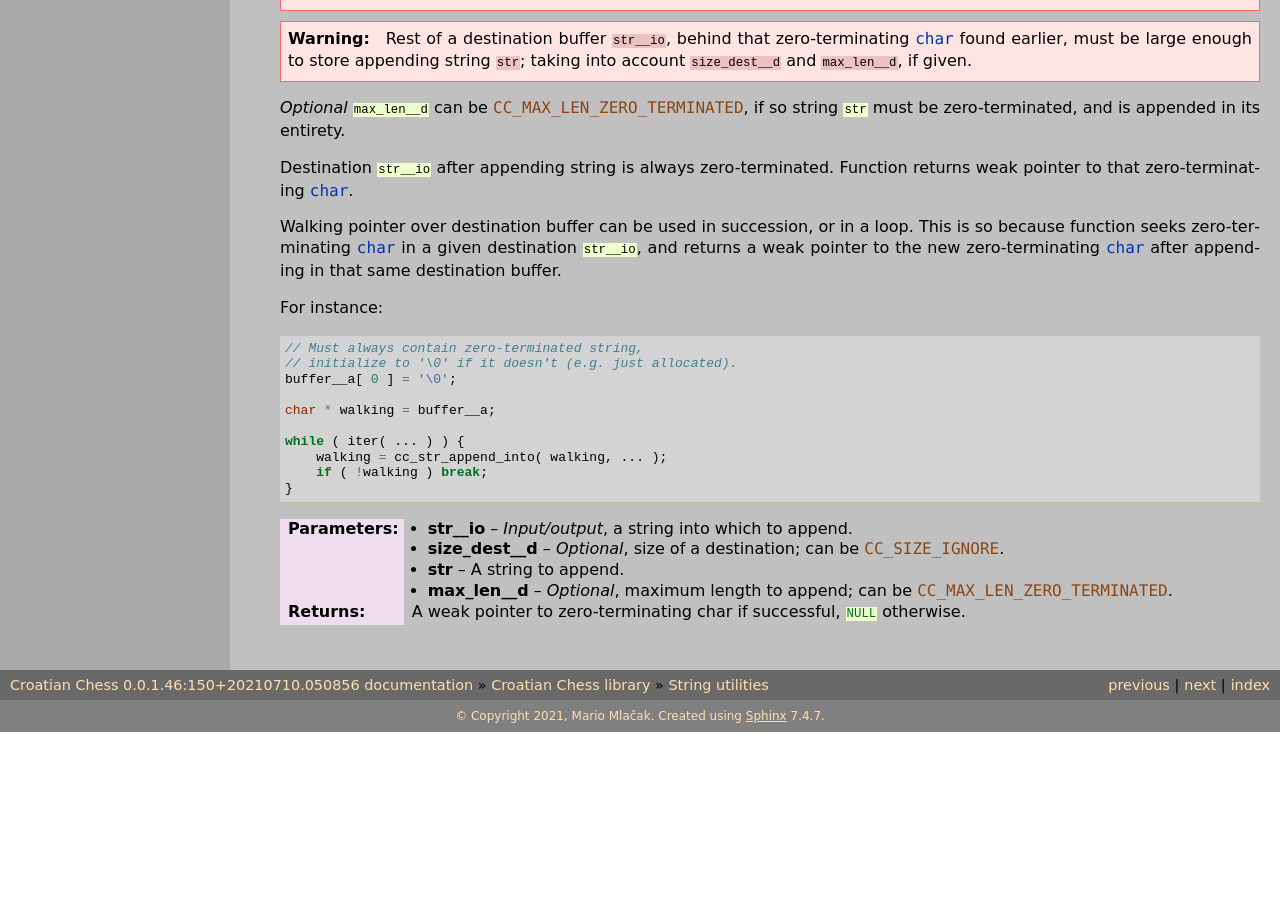
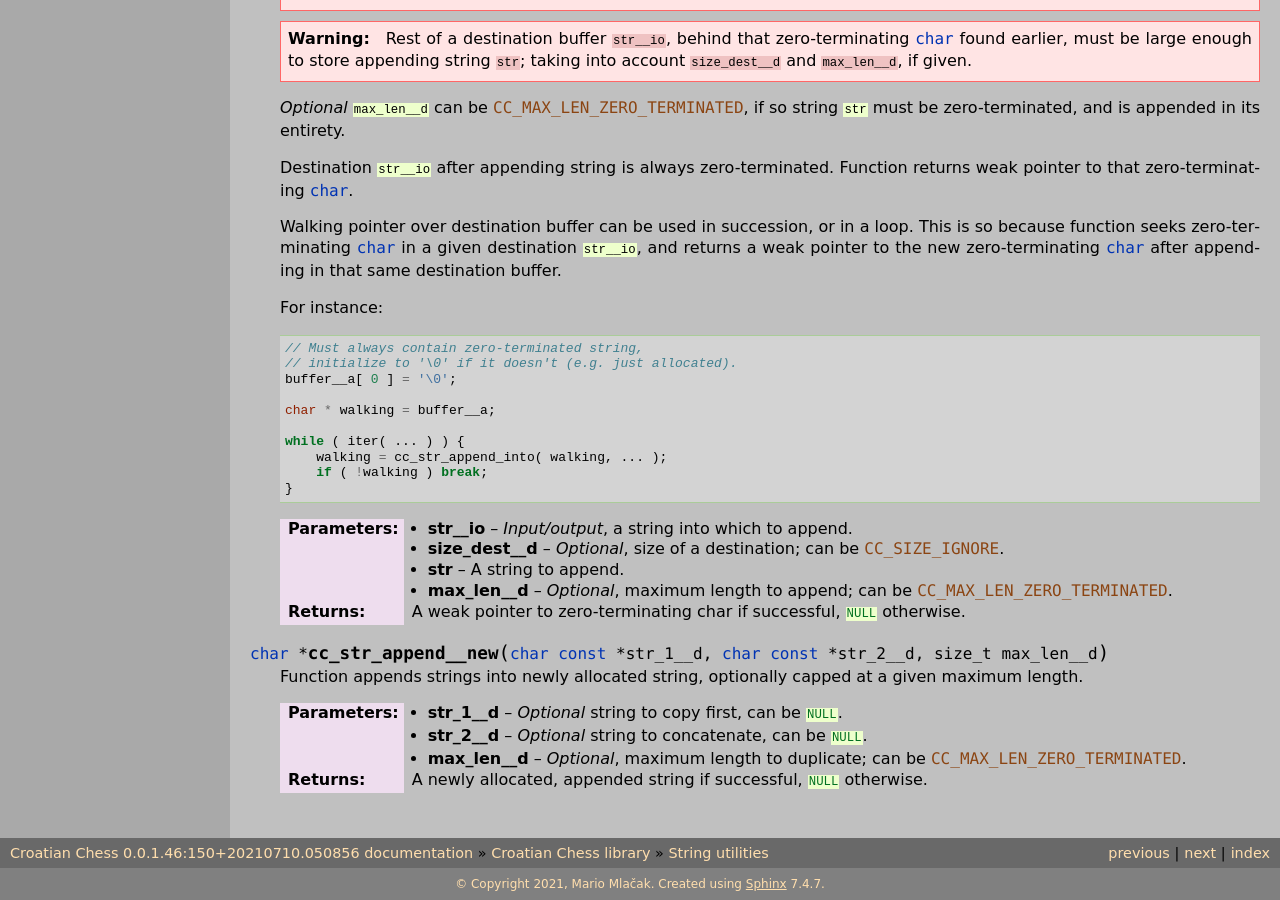
Before and after one commit to mmlacak/crochess, a Sphinx documentation site: the page built from docs/source/libcc/ccstrutils.rst, in a window 1280 px wide and 900 px high, scrolled down 6725 px. Built offline with Sphinx 7.4.7, drawn with Linux system fonts in a browser that asks for light colours; before the commit the page ends 7457 px from its top, so only the background shows below that.

Commit message:
Documented cc_str_append__new().

```diff
--- a/docs/source/libcc/ccstrutils.rst
+++ b/docs/source/libcc/ccstrutils.rst
@@ -457,3 +457,13 @@ String utility functions
     :param str: A string to append.
     :param max_len__d: *Optional*, maximum length to append; can be :c:expr:`CC_MAX_LEN_ZERO_TERMINATED`.
     :returns: A weak pointer to zero-terminating char if successful, :c:`NULL` otherwise.
+
+.. c:function:: char * cc_str_append__new( char const * str_1__d, char const * str_2__d, size_t max_len__d )
+
+    Function appends strings into newly allocated string, optionally
+    capped at a given maximum length.
+
+    :param str_1__d: *Optional* string to copy first, can be :c:`NULL`.
+    :param str_2__d: *Optional* string to concatenate, can be :c:`NULL`.
+    :param max_len__d: *Optional*, maximum length to duplicate; can be :c:expr:`CC_MAX_LEN_ZERO_TERMINATED`.
+    :returns: A newly allocated, appended string if successful, :c:`NULL` otherwise.
```
